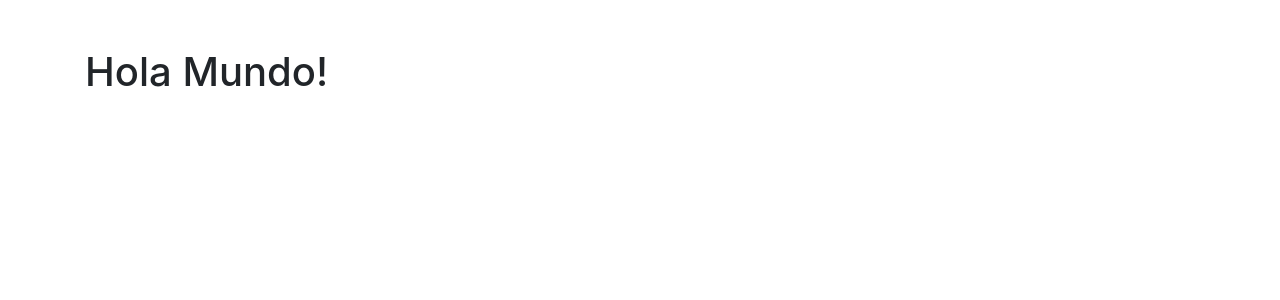
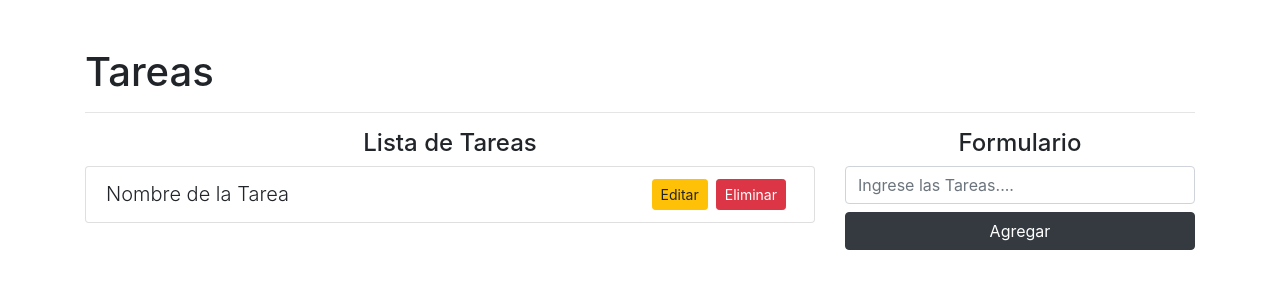
Before and after one commit to marcosqwe/web-react, a React (Create React App) app: page / in a window 1280 px wide. Shown: the top 300 px of the page. Built offline with nearby package versions, Linux system fonts and the light colour scheme.

Commit message:
lodash
instalación de paquetes de lodash.

```diff
--- a/package.json
+++ b/package.json
@@ -6,6 +6,7 @@
     "@testing-library/jest-dom": "^5.14.1",
     "@testing-library/react": "^11.2.7",
     "@testing-library/user-event": "^12.8.3",
+    "lodash": "^4.17.21",
     "react": "^17.0.2",
     "react-dom": "^17.0.2",
     "react-scripts": "4.0.3",
--- a/src/App.js
+++ b/src/App.js
@@ -1,10 +1,55 @@
-import React from 'react'
+import React, { useState } from 'react'
+import { isEmpty } from 'lodash'
 
 function App() {
+    const [task, setTask] = useState(null)
+
+    const addTask = (e) => {
+      e.preventDefault()
+      if (isEmpty(task)){
+        console.log("Task empty")
+        return
+      }
+    console.log("ok")
+    setTask("")
+
+    }
+
   return (
-    <div className = "container mt-5">
-        <h1> Hola Mundo! </h1>
-    </div>
+    <div className="container mt-5">
+        <h1>Tareas</h1>
+      <hr/>
+        <div className="row">
+          <div className="col-8">
+            <h4 className="text-center">Lista de Tareas</h4>
+            <ul className="list-group">
+              <li className="list-group-item">
+                <span className="lead">Nombre de la Tarea</span>
+                <button className="btn btn-danger btn-sm float-right mx-2">Eliminar</button>
+                <button className="btn btn-warning btn-sm float-right">Editar</button>
+              </li>
+            </ul>
+          </div>
+          <div className="col-4">
+            <h4 className="text-center">Formulario</h4>
+            <form onSubmit={addTask}>
+                <input
+                  type="text"
+                  className="form-control mb-2"
+                  placeholder="Ingrese las Tareas...."
+                  onChange={(text) => setTask(text.target.value)}
+                  value={task}
+                />
+              <button
+                className="btn btn-dark btn-block"
+                type="submit"
+                >
+                Agregar
+              </button>
+            </form>
+          </div>
+        </div>
+      </div>
   )
 }
 
```
Also changed, not shown: 1 other file (tests, documents, lock files or other folders).
